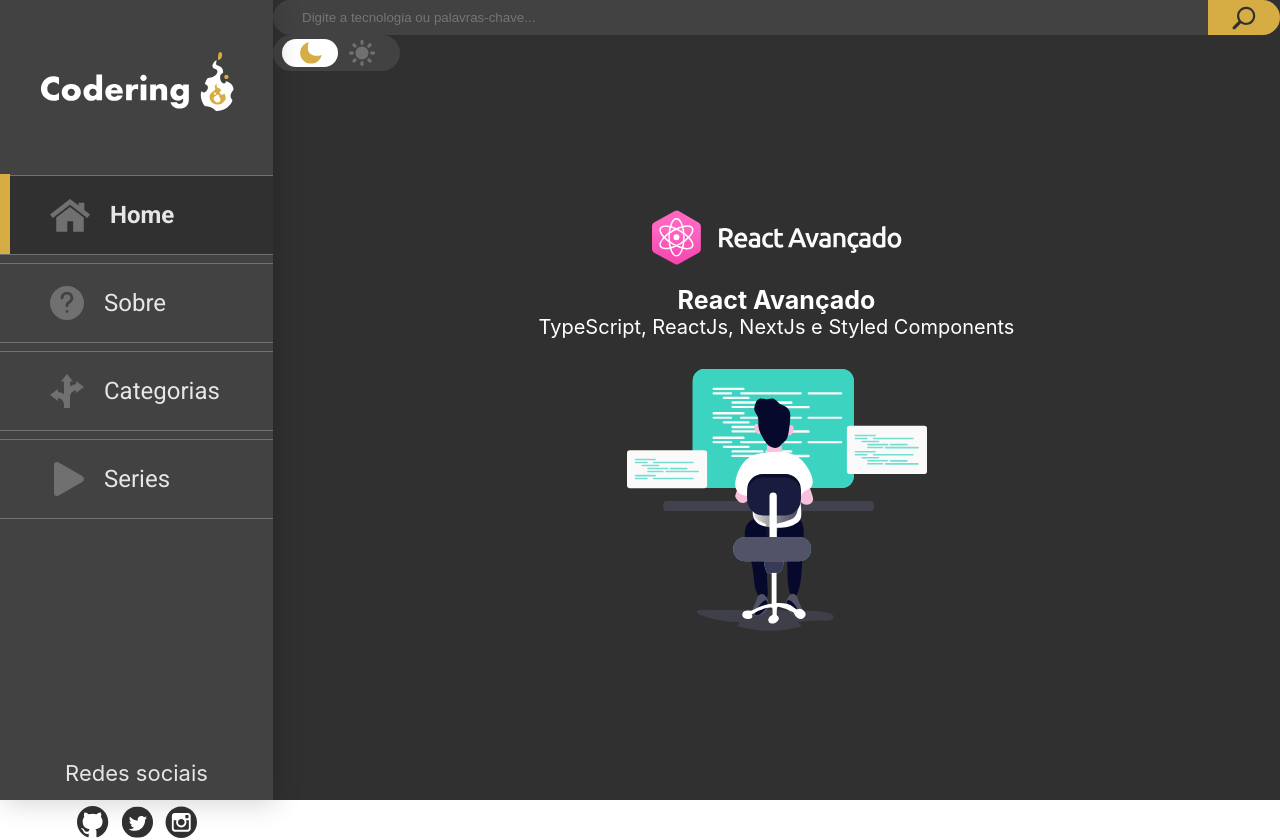
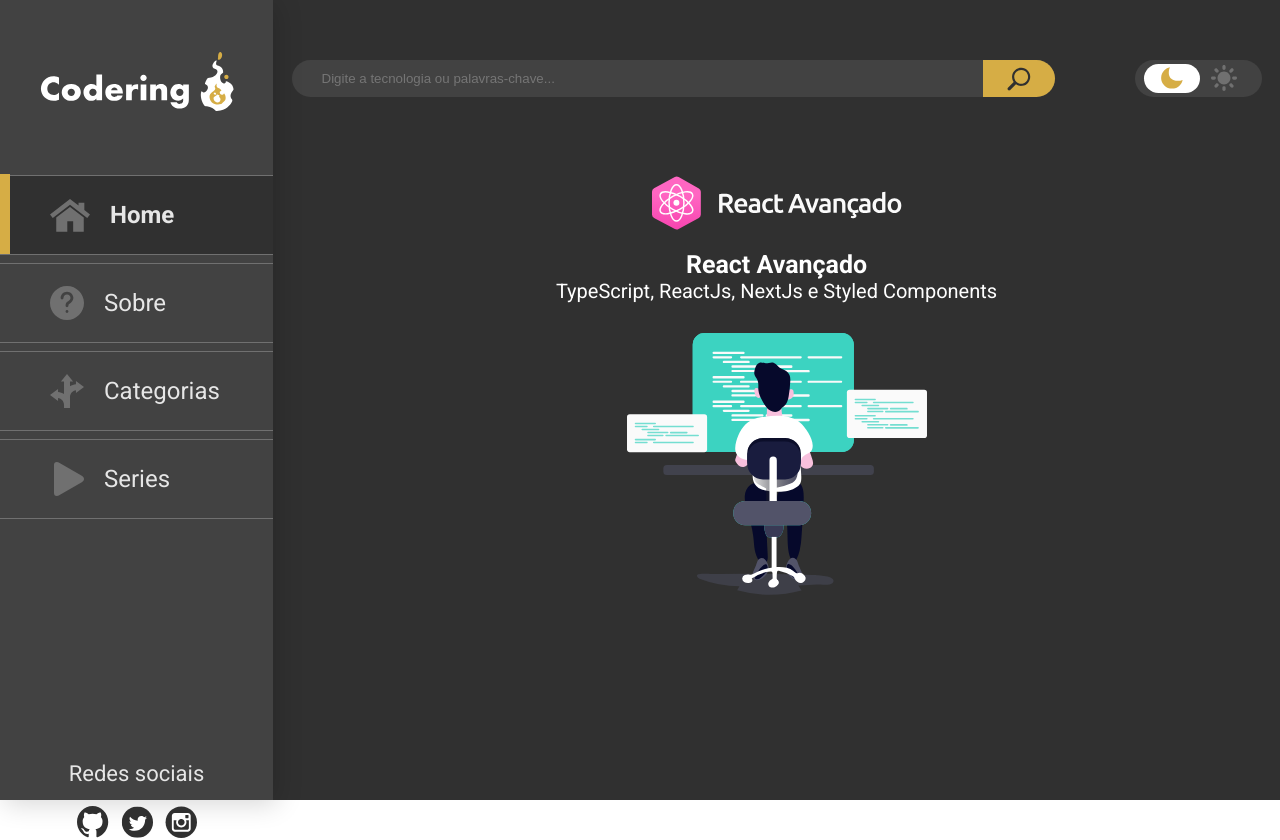
Before and after one commit to oaraujocesar/codering, a Next.js app: page / in a window 1280 px wide. Built offline with nearby package versions, Linux system fonts and the light colour scheme; a web font is replaced by a local one.

Commit message:
feat: :art: creating container

```diff
--- a/src/components/Menu/styles.ts
+++ b/src/components/Menu/styles.ts
@@ -12,12 +12,13 @@
 
   svg.logo {
     padding: 0 39.5px;
-    margin-bottom: 50px;
+    margin-bottom: 5rem;
   }
 `
 
 export const LogoLink = styled.a`
   cursor: pointer;
+
   &:hover {
     opacity: 0.8;
   }
--- a/src/components/Searchbar/styles.ts
+++ b/src/components/Searchbar/styles.ts
@@ -2,6 +2,8 @@
 
 export const Wrapper = styled.div`
   position: relative;
+  width: 100%;
+  max-width: 763px;
 `
 
 export const Input = styled.input<{ autocomplete: string }>`
@@ -12,6 +14,11 @@
   border: 1px solid transparent;
   color: ${(props) => props.theme.textColorGrey};
   background: ${(props) => props.theme.shadeOne};
+  border: 2px solid transparent;
+
+  &:focus {
+    border: 2px solid ${(props) => props.theme.primaryColor};
+  }
 `
 
 export const Button = styled.button`
--- a/src/pages/index.tsx
+++ b/src/pages/index.tsx
@@ -1,10 +1,20 @@
 import { useState } from 'react'
+import styled from 'styled-components'
+
 import Main from 'components/Main'
 import Switch from 'components/Switch'
 import Searchbar from 'components/Searchbar'
 
 import { useContext } from 'react'
 import { ThemeContext } from '../context/theme'
+import { Container } from '../styles/global'
+
+const Controls = styled.div`
+  margin-top: 6rem;
+  width: 100%;
+  display: flex;
+  justify-content: space-between;
+`
 
 export default function Home() {
   const { dispatch } = useContext(ThemeContext)
@@ -16,14 +26,16 @@
   const [search, setSearch] = useState('')
 
   return (
-    <>
+    <Container>
+      <Controls>
         <Searchbar
           value={search}
           change={setSearch}
           placeholder="Digite a tecnologia ou palavras-chave..."
         />
         <Switch action={toggleTheme} />
+      </Controls>
       <Main />
-    </>
+    </Container>
   )
 }
--- a/src/styles/global.ts
+++ b/src/styles/global.ts
@@ -1,4 +1,4 @@
-import { createGlobalStyle } from 'styled-components'
+import styled, { createGlobalStyle } from 'styled-components'
 
 const GlobalStyles = createGlobalStyle`
   * {
@@ -25,8 +25,7 @@
   body {
     -webkit-font-smoothing: antialiased;
     -moz-osx-font-smoothing: grayscale;
-    font-family: -apple-system, BlinkMacSystemFont, 'Segoe UI', Roboto, Oxygen,
-    Ubuntu, Cantarell, 'Open Sans', 'Helvetica Neue', sans-serif;
+    font-family: 'Roboto', sans-serif;
   }
 
   ul {
@@ -46,4 +45,10 @@
 }
 `
 
+export const Container = styled.div`
+  width: 100%;
+  margin: 0 auto;
+  max-width: 970px;
+`
+
 export default GlobalStyles
```
Also changed, not shown: 1 other file (tests, documents, lock files or other folders). Lines whose indentation alone changed are shown as unchanged.
